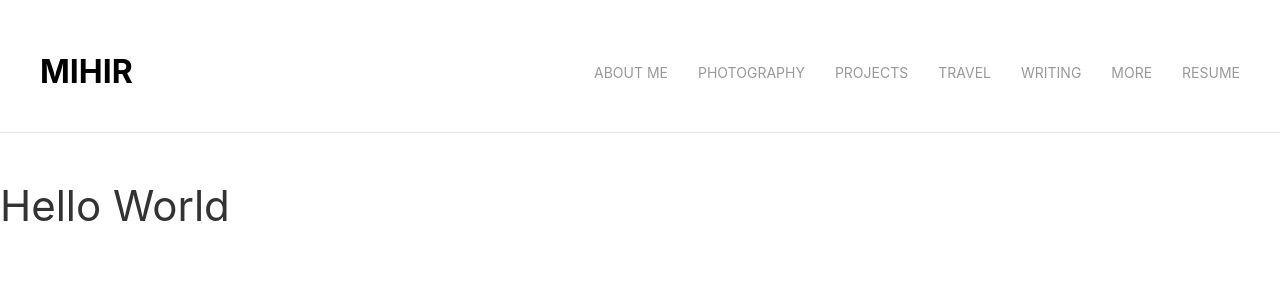
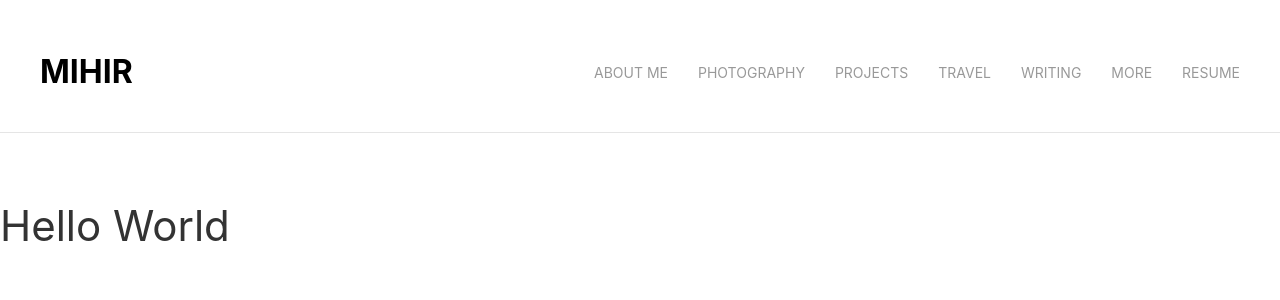
Before and after one commit to citruspi/com.mihirsingh.www, a Nuxt app: page / in a window 1280 px wide. Shown: the top 300 px of the page. Built offline with nearby package versions, Linux system fonts and the light colour scheme.

Commit message:
Switched the .main-app margin to padding

```diff
--- a/layouts/default.vue
+++ b/layouts/default.vue
@@ -10,7 +10,8 @@
 
 <style scoped>
 .main-app {
-    margin-top: 3rem;
+    padding: 3rem 0;
+
 }
 </style>
 
```
